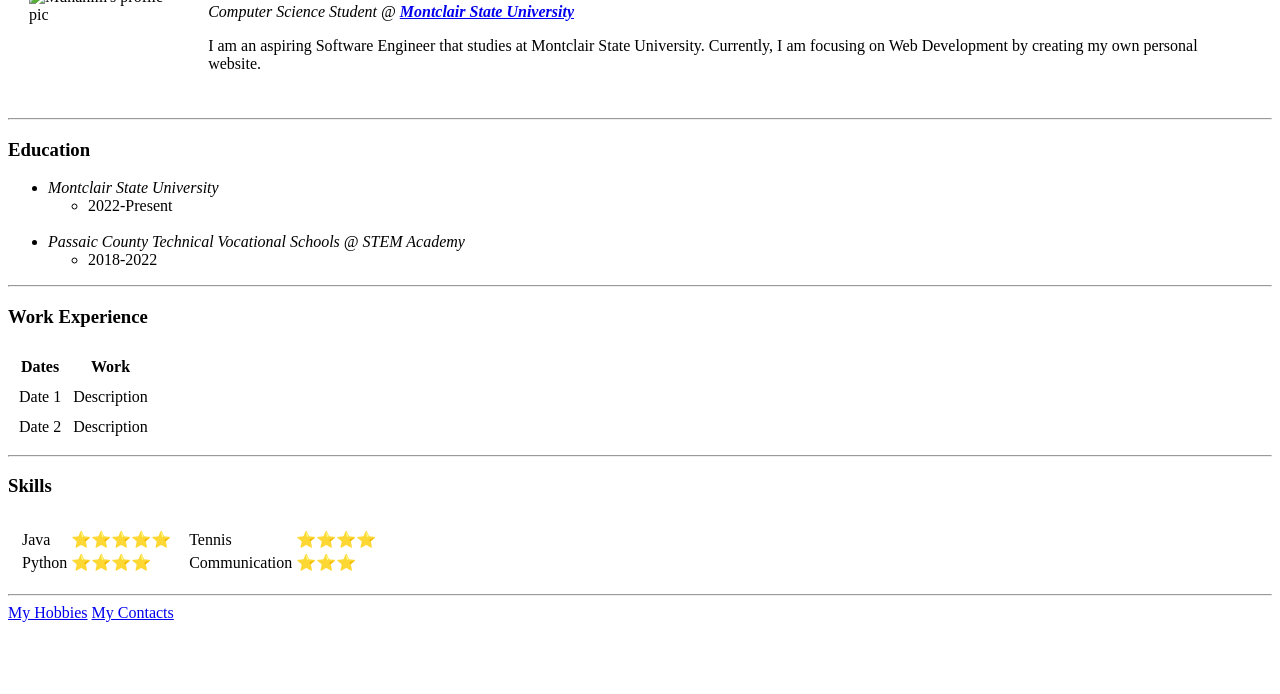
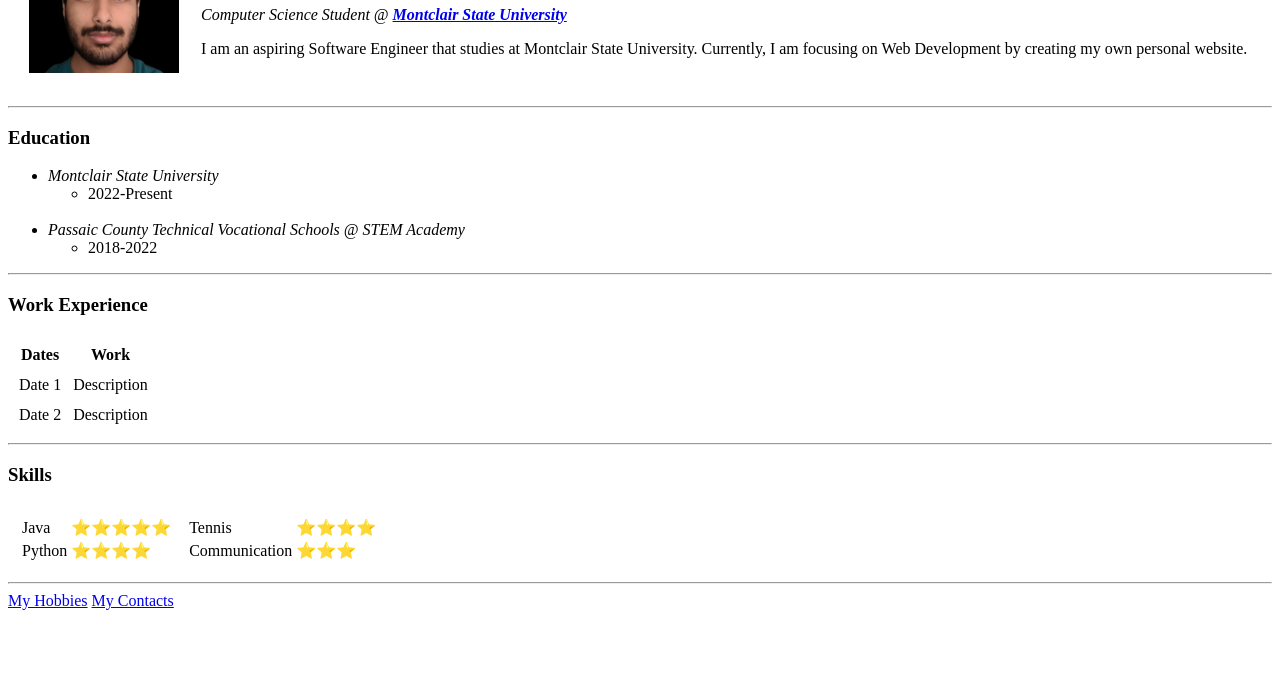
Before and after one commit to munahim014/cv, a plain HTML site: page index.html in a window 1280 px wide. Shown: the part 106-800 px from the top of the page. Drawn offline with Linux system fonts and the light colour scheme.

Commit message:
Update index.html
Changed the directory leading to profile image

```diff
--- a/index.html
+++ b/index.html
@@ -9,7 +9,7 @@
         <table cellspacing="20">
             <tr>
                 <td>
-                    <img src="images/profile_photo.jpg" alt="Munahim's profile pic" width="150" height="150">
+                    <img src="profile_photo.jpg" alt="Munahim's profile pic" width="150" height="150">
                 </td>
                 <td>
                     <a href="https://www.linkedin.com/in/munahim-ahmed-9587b1292/" color="black"><h1>Munahim Ahmed</h1></a>
```
